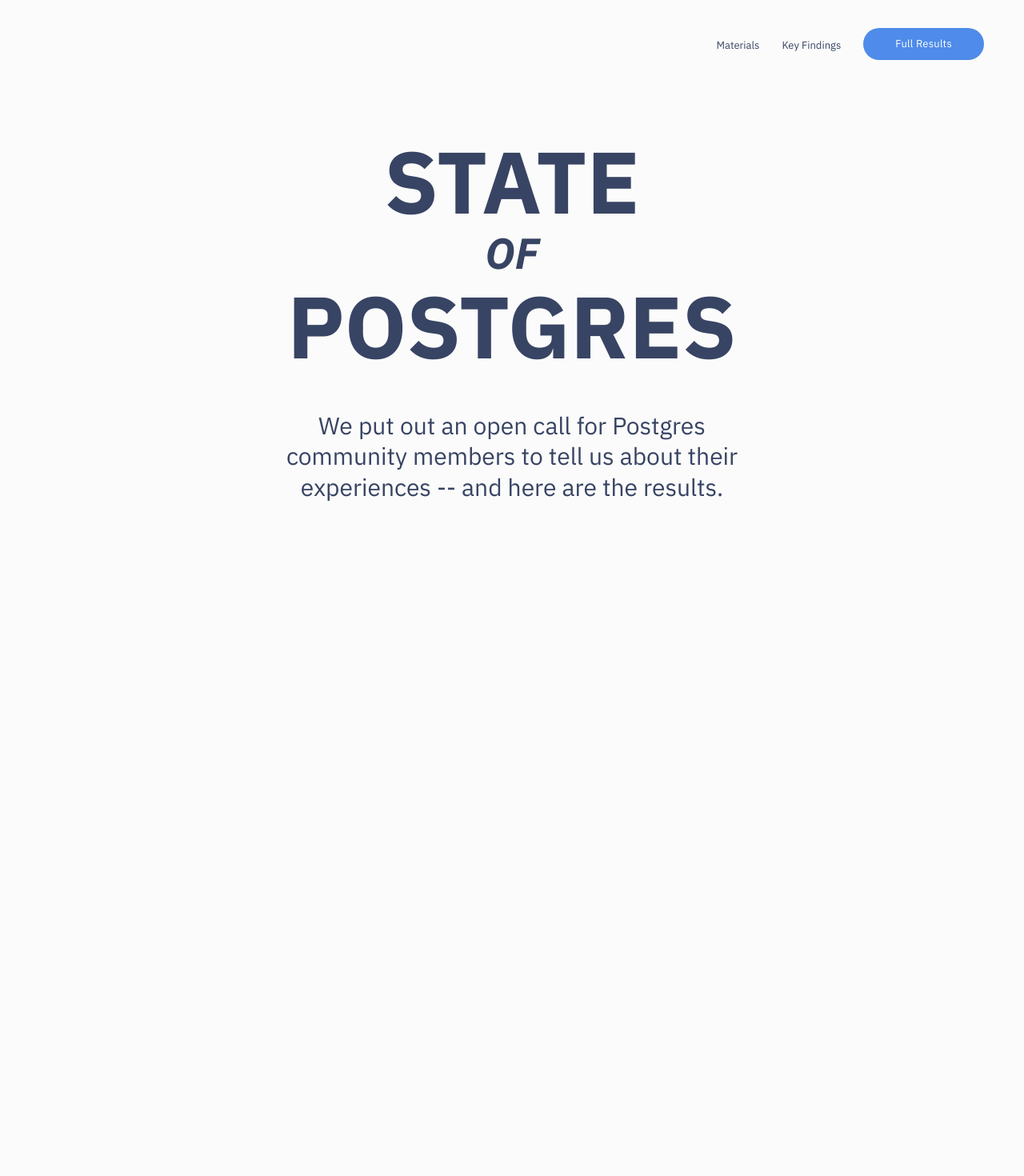
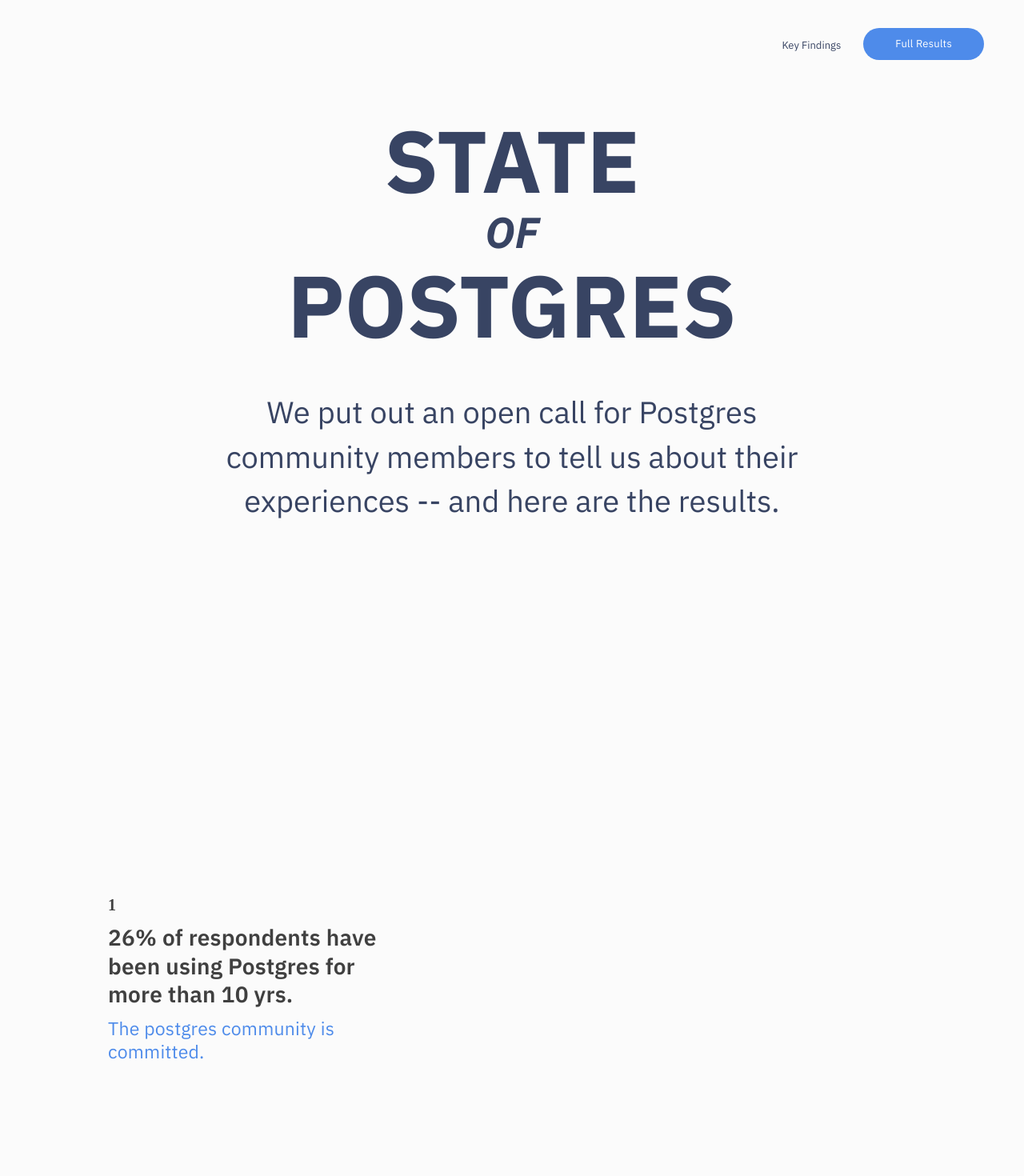
Before and after one commit to timescale/state_of_postgres, a React (Create React App) app: page / in a window 1280 px wide. Shown: the top 1470 px of the page at 80% size. Built offline with nearby package versions, Linux system fonts and the light colour scheme; no server answers.

Commit message:
more changes

```diff
--- a/src/App.js
+++ b/src/App.js
@@ -91,9 +91,6 @@ class App extends Component {
 				<header className={"header" + (this.state.headerIsVisible ? " header-visible" : " header-hidden")} ref={this.header}>
 					<ul className="menu">
 						<li>
-							<Link to="/materials">Materials</Link>
-						</li>
-						<li>
 							<Link to="/">Key findings</Link>
 						</li>
 						<li>
--- a/src/assets/scss/elements/_header.scss
+++ b/src/assets/scss/elements/_header.scss
@@ -1,5 +1,6 @@
 .header {
 	padding: 35px 50px;
+	background: $bg-gray;
 	position: fixed;
 	top: 0;
 	left: 0;
--- a/src/assets/scss/pages/_key-findings.scss
+++ b/src/assets/scss/pages/_key-findings.scss
@@ -28,8 +28,10 @@
 	}
 
 	.subtitle {
-		font-size: $font-size-base;
+		font-size: 38px;
 		margin: 50px 0 0;
+		line-height: 146%;
+		max-width: 715px;
 	}
 
 	.scroll-text {
@@ -71,15 +73,15 @@
 	z-index: 1;
 
 	.info {
-		font-size: $font-size-base;
-		line-height: 38px;
+		font-size: 37px;
+		line-height: 127%;
 		font-family: $font-secondary;
 		margin-bottom: 16px;
 	}
 
 	.description {
-		font-size: $font-size-sm;
-		line-height: 26px;
+		font-size: 37px;
+		line-height: 127%;
 		margin-bottom: 16px;
 		color: $color-secondary;
 	}
--- a/src/components/KeyFindings.js
+++ b/src/components/KeyFindings.js
@@ -99,7 +99,7 @@ class KeyFindings extends Component {
 							</div>
 							<div className="d-flex">
 								<Fade bottom delay={1000}>
-									<p className="subtitle" style={{maxWidth: 600}}>We put out an open call for Postgres community members to tell us about their experiences -- and here are the results. </p>
+									<p className="subtitle">We put out an open call for Postgres community members to tell us about their experiences -- and here are the results. </p>
 								</Fade>
 							</div>
 						</Row>
--- a/src/components/Section.js
+++ b/src/components/Section.js
@@ -28,15 +28,9 @@ class Section extends Component {
 	}
 
 	fade = (is_visible) => {
-
 		if (is_visible) {
 			this.text.current.classList.add('fadeIn');
-			this.text.current.classList.remove('fadeOut');
-		} else {
-			this.text.current.classList.add('fadeOut');
-			this.text.current.classList.remove('fadeIn');
 		}
-
 	};
 
 	render() {
@@ -49,8 +43,8 @@ class Section extends Component {
 					</Col>
 					<Col md={{ span: 6, order: this.props.reverse ? 1 : 2 }}
 						 className="d-flex justify-content-center align-items-center">
-						<VisibilitySensor onChange={this.fade} offset={{top:5, bottom:5}}>
-							<div ref={this.text} className="text animated" style={{animationDuration: "0.3s"}}>
+						<VisibilitySensor partialVisibility={true} onChange={this.fade}>
+							<div ref={this.text} className="text animated" style={{animationDuration: "3s"}}>
 								<p className="number">{ this.props.number }</p>
 								<p className="info">{ this.props.info }</p>
 								<p className="description">{ this.props.description }</p>
@@ -74,7 +68,7 @@ class QuoteSection extends Section {
 					</Col>
 					<Col md={{ span: 6, order: this.props.reverse ? 1 : 2 }}
 						 className="d-flex justify-content-center align-items-center">
-						<VisibilitySensor onChange={this.fade} offset={{top:5, bottom:5}}>
+						<VisibilitySensor partialVisibility={true} onChange={this.fade}>
 							<div ref={this.text} className='text quote animated' style={{animationDuration: "0.3s"}}>
 								<p className="number">{ this.props.number }</p>
 								<div className="curly-quotes-wrapper">
```
Also changed, not shown: 1 other file (tests, documents, lock files or other folders).
